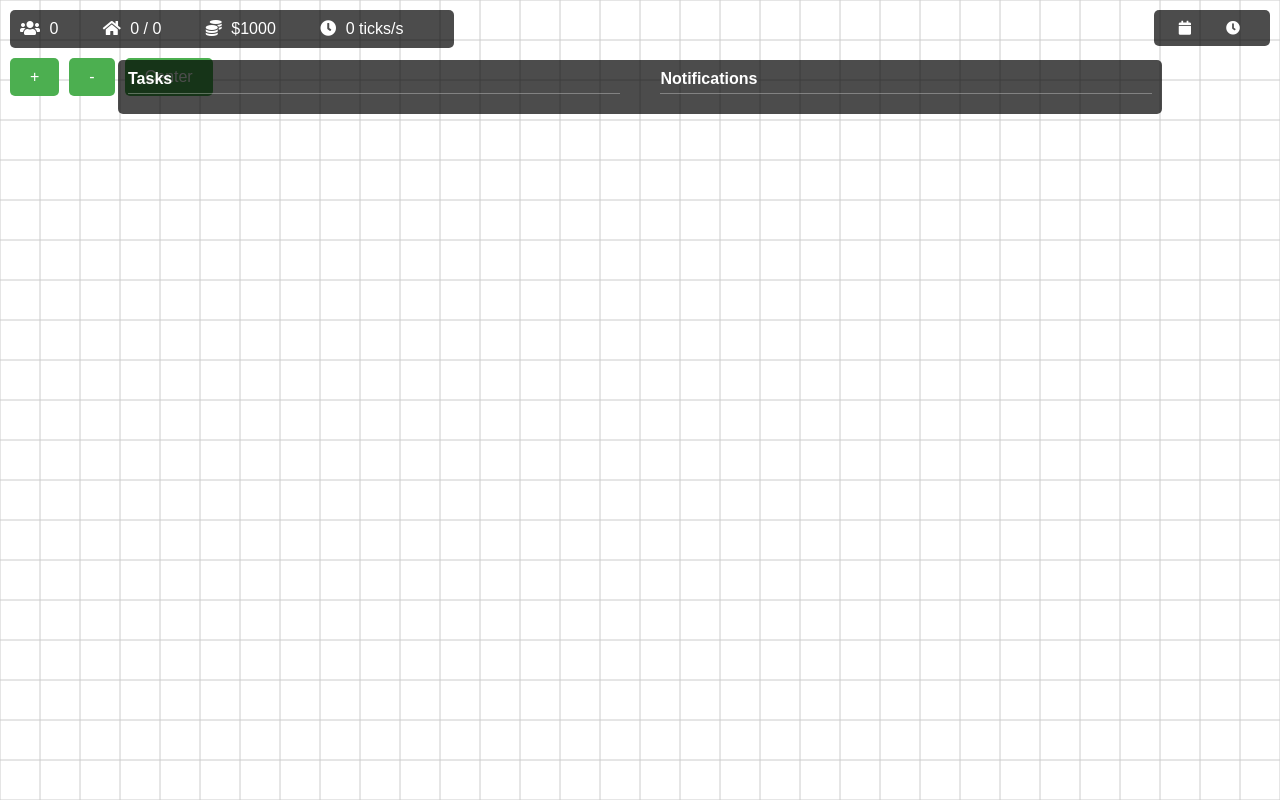
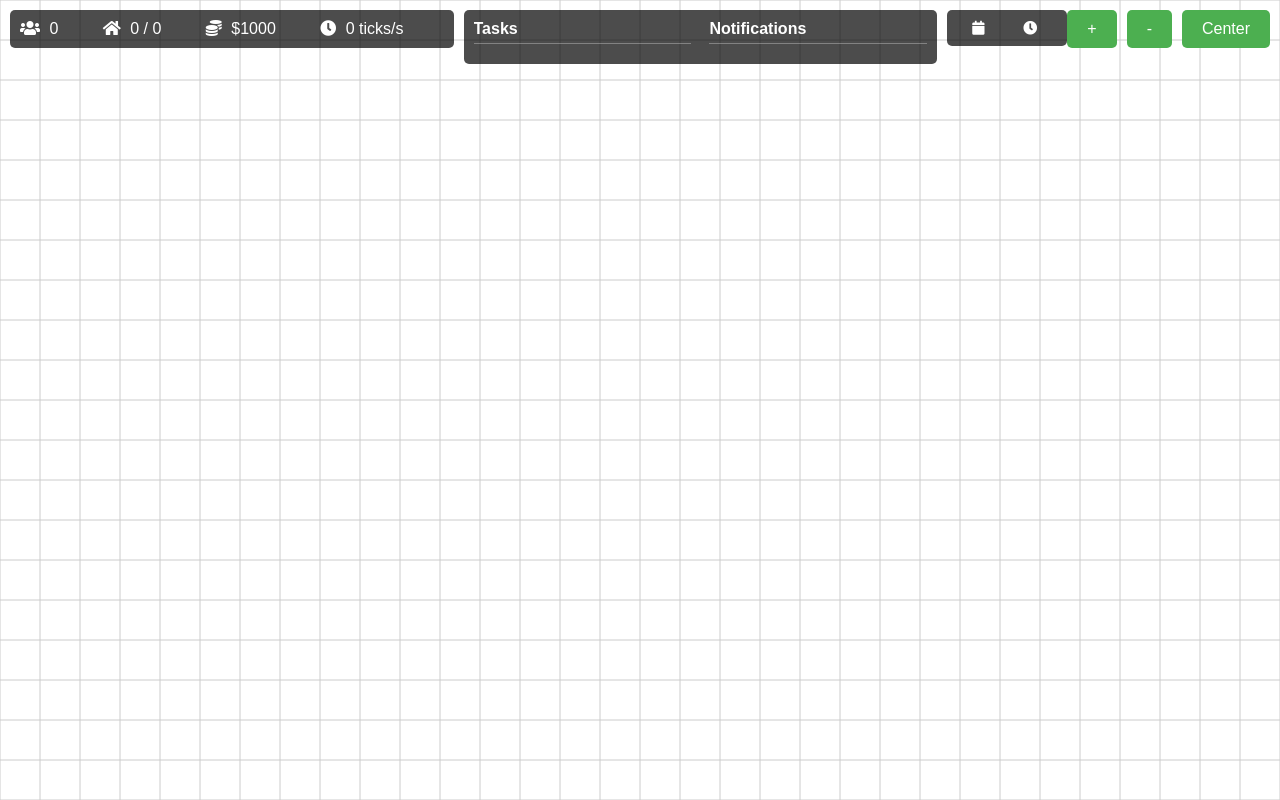
Before and after one commit to benda95280/CityExpansionPrototype, a Flask app: page / in a window 1280 px wide. Run offline with Flask 3, Linux system fonts and the light colour scheme; some libraries are stand-ins or nearby versions.

Commit message:
Agent step completed: Adjust CSS to center tasks and notifications bar

```diff
--- a/static/css/style.css
+++ b/static/css/style.css
@@ -20,10 +20,15 @@
 }
 
 #ui-container {
-    position: absolute;
+    position: fixed;
     top: 10px;
-    left: 10px;
+    left: 0;
+    right: 0;
     z-index: 10;
+    display: flex;
+    justify-content: space-between;
+    align-items: flex-start;
+    padding: 0 10px;
 }
 
 #resources {
@@ -31,7 +36,7 @@
     color: white;
     padding: 10px;
     border-radius: 5px;
-    margin-bottom: 10px;
+    flex: 0 0 auto;
 }
 
 #resources span {
@@ -43,19 +48,12 @@
 }
 
 #time-resources {
-    position: fixed;
-    top: 10px;
-    right: 10px;
     background-color: rgba(0, 0, 0, 0.7);
     color: white;
     padding: 10px;
     border-radius: 5px;
     font-size: 14px;
-    display: flex;
-    flex-direction: row;
-    align-items: center;
-    justify-content: flex-end;
-    z-index: 1000;
+    flex: 0 0 auto;
 }
 
 #time-resources span {
@@ -89,24 +87,22 @@
 }
 
 #tasks-notifications-bar {
-    position: fixed;
-    top: 60px;
-    left: 50%;
-    transform: translateX(-50%);
-    width: 80%;
-    max-width: 1200px;
     background-color: rgba(0, 0, 0, 0.7);
     color: white;
     padding: 10px;
     border-radius: 5px;
     font-size: 14px;
-    z-index: 1000;
+    flex: 1 1 auto;
+    margin: 0 10px;
+    max-width: 60%;
     display: flex;
     justify-content: space-between;
 }
 
 #tasks-container, #notifications-container {
     width: 48%;
+    max-height: 100px;
+    overflow-y: auto;
 }
 
 #tasks-container h3, #notifications-container h3 {
```
